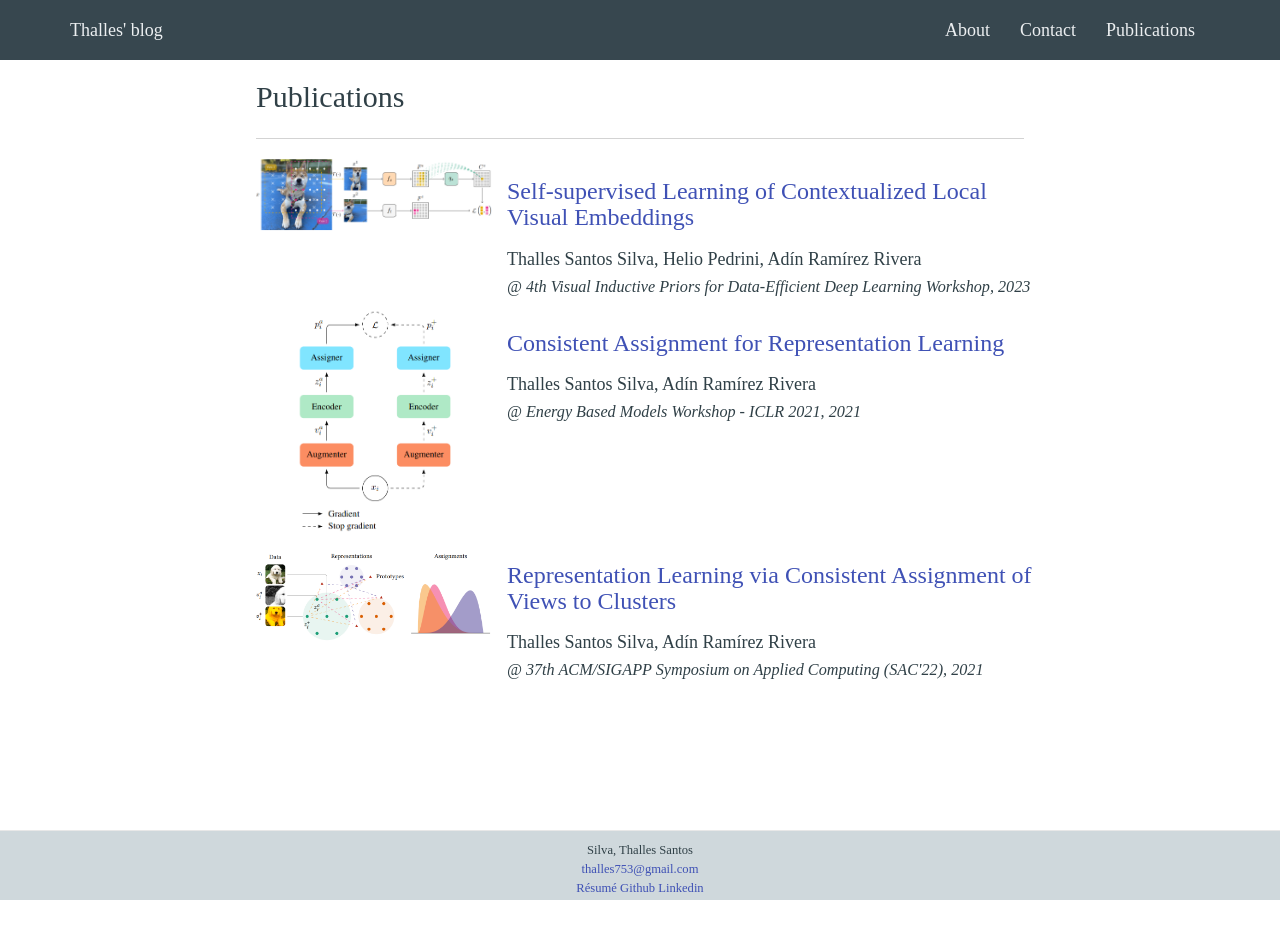
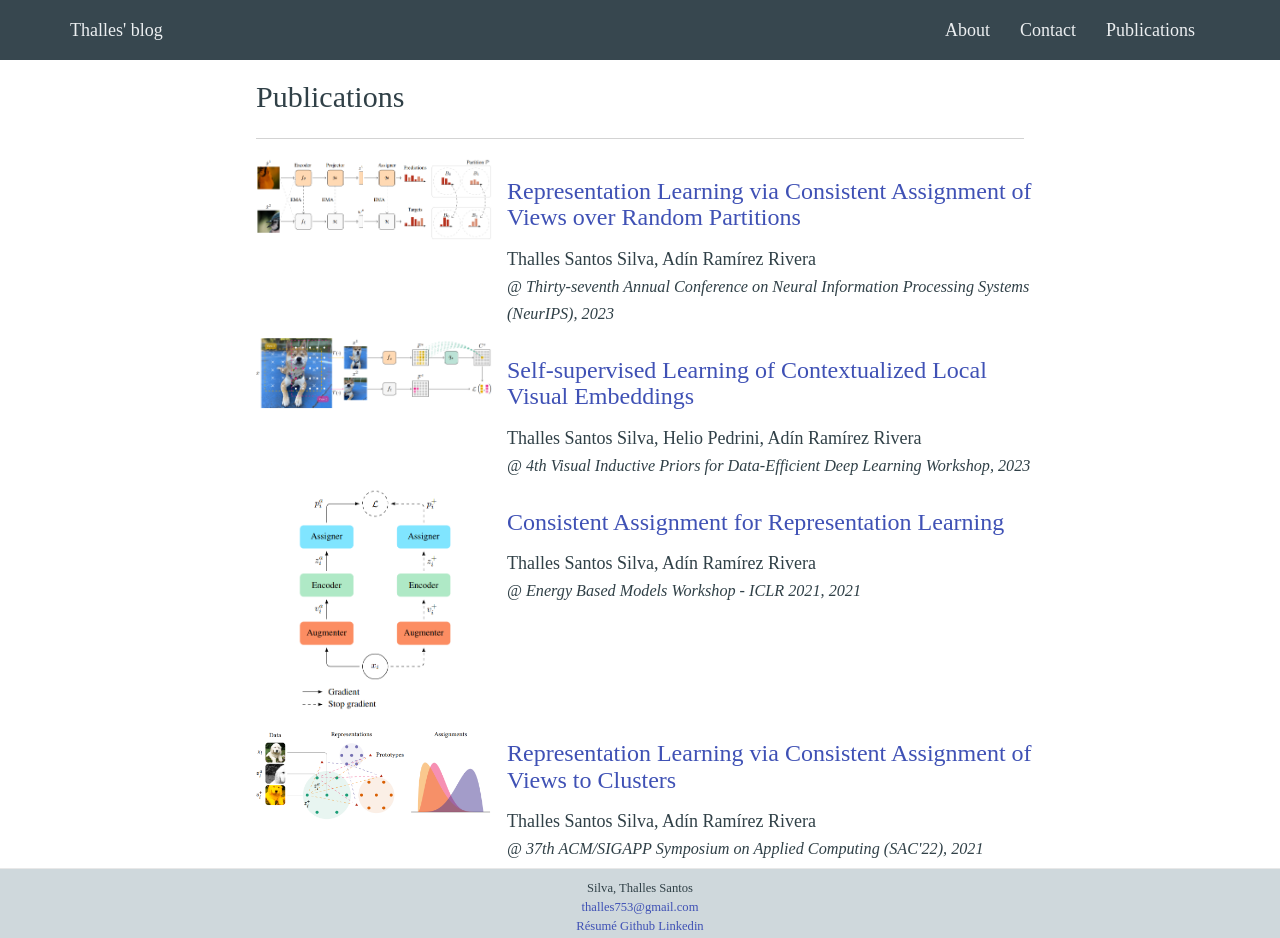
Before and after one commit to sthalles/sthalles.github.io, a Jekyll site: the page built from _pages/03_publications.md, in a window 1280 px wide. Built offline with Jekyll 4.4.1, drawn with Linux system fonts in a browser that asks for light colours; nearby versions of some CDN libraries; before the commit the page ends 900 px from its top, so only the background shows below that.

Commit message:
Improved "about" page and inclusion of new publication.

```diff
--- a/_data/publications_ref.yml
+++ b/_data/publications_ref.yml
@@ -1,3 +1,10 @@
+- authors: Thalles Santos Silva, Adín Ramírez Rivera
+  year: 2023
+  title: Representation Learning via Consistent Assignment of Views over Random Partitions
+  url: https://arxiv.org/abs/2310.12692
+  at: Thirty-seventh Annual Conference on Neural Information Processing Systems (NeurIPS)
+  cover: carp_overview.png
+
 - authors: Thalles Santos Silva, Helio Pedrini, Adín Ramírez Rivera
   year: 2023
   title: Self-supervised Learning of Contextualized Local Visual Embeddings
--- a/_pages/01_about.md
+++ b/_pages/01_about.md
@@ -8,4 +8,13 @@
 
 Into Artificial Intelligence.
 
+## Updates
+
+- First author paper [Representation Learning via Consistent Assignment of Views over Random Partitions](https://neurips.cc/virtual/2023/poster/70898) accepted at NeurIPS 2023.
+- First author paper [Self-supervised Learning of Contextualized Local Visual Embeddings](https://arxiv.org/abs/2310.00527) accepted at ICCV's 4th Visual Inductive Priors for Data-Efficient Deep Learning Workshop.
+- First author paper [Representation learning via consistent assignment of views to clusters](https://dl.acm.org/doi/10.1145/3477314.3507267) accepted at 37th ACM/SIGAPP Symposium on Applied Computing (SAC'22).
+- First author paper [Consistent Assignment for Representation Learning](https://openreview.net/forum?id=QNO8mhqNmJh) accepted at ICLR 2021 Energy-Based Models: Current Perspectives, Challenges, and Opportunities Workshop.
+
+### Where to find me
+
 [Résumé](https://github.com/sthalles/resume/blob/master/English-Shortened/resume.pdf), [Github](https://github.com/sthalles), [Linkedin](https://www.linkedin.com/in/thalles-silva-32ab08a3/).
--- a/css/_index.scss
+++ b/css/_index.scss
@@ -221,5 +221,4 @@
   // border-bottom: 1px solid;
   border-bottom-color: lightgrey;
   padding: 4px 0 6px 0;
-
 }
```
Also changed, not shown: assets/publications/carp_overview.png (added), css/_publications.scss (line endings or trailing spaces).
